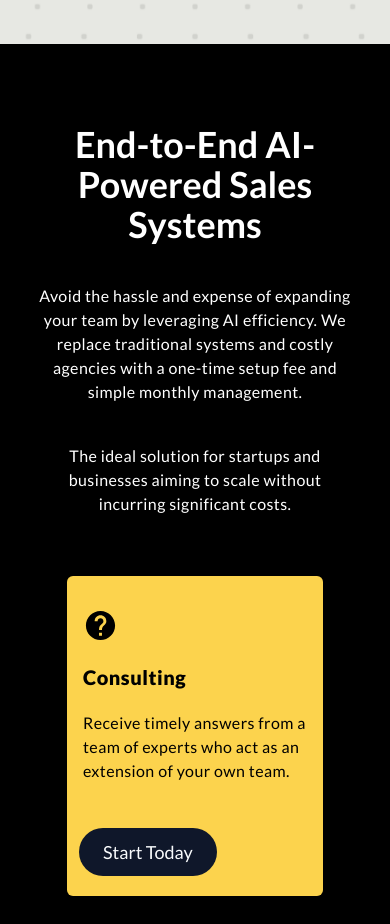
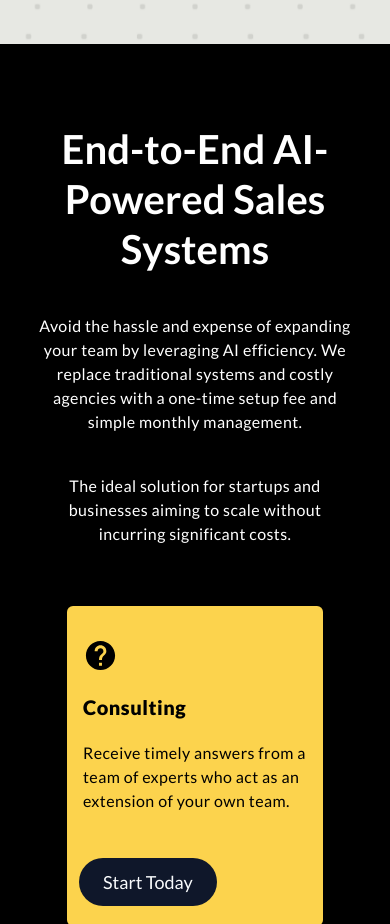
Before and after one commit to Ehtesham-Zahid/Sales-System-Landing-Page, a React (Vite) app: page / in a window 390 px wide. Shown: the part 800-1724 px from the top of the page. Built offline with nearby package versions, Linux system fonts and the light colour scheme.

Commit message:
Services Section Complete

```diff
--- a/src/components/ServicesSection/ServicesSection.jsx
+++ b/src/components/ServicesSection/ServicesSection.jsx
@@ -5,7 +5,7 @@ const ServicesSection = () => {
     <div className="w-screen bg-black flex justify-center min-h-screen">
       <div className="w-full sm:w-5/6 2xl:w-3/4">
         <div className="flex flex-col items-center justify-center mt-10">
-          <p className="text-4xl min-[500px]:text-5xl min-[500px]:leading-tight md:text-6xl xl:text-7xl text-center text-white font-bold w-4/5 lg:w-2/3 2xl:w-3/5  my-10">
+          <p className="text-[2.5rem] min-[500px]:text-5xl min-[500px]:leading-tight leading-tight md:text-6xl xl:text-7xl text-center text-white font-bold w-4/5 lg:w-2/3 2xl:w-3/5  my-10">
             End-to-End AI-Powered Sales Systems
           </p>
           <p className="text-white min-[500px]:text-lg  w-5/6 lg:w-3/4 text-center font-medium tracking-wide">
```
